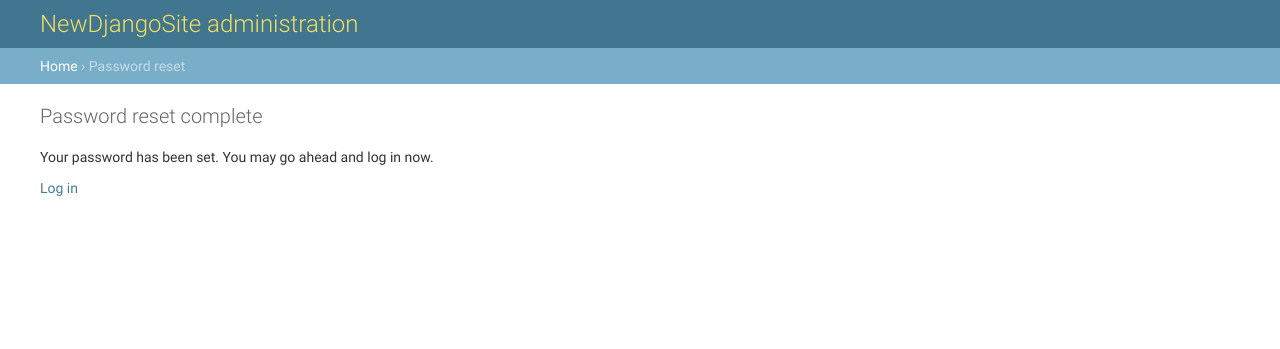
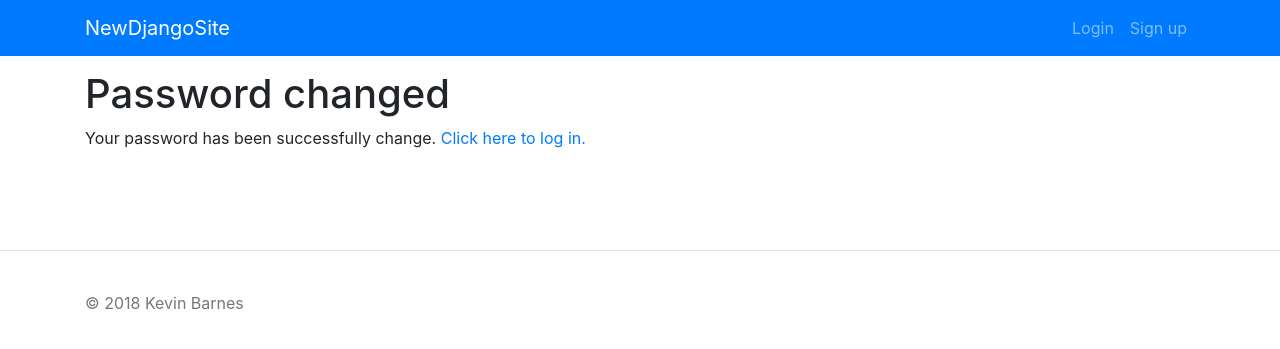
Before and after one commit to kbarnes3/BaseDjangoSite, a Django app: a page that, after the commit, uses web/templates/registration/password_reset_complete.html in a window 1280 px wide. Shown: the top 349 px of the page. Run offline with Django 3.2, Linux system fonts and the light colour scheme; some libraries are stand-ins or nearby versions.

Commit message:
Password reset flow is all pretty now

```diff
--- a/web/users/templates/users/password_reset_complete.html
+++ b/web/templates/registration/password_reset_complete.html
@@ -3,6 +3,6 @@
 {%  block content %}
     <div>
         <h1>Password changed</h1>
-        <p>Your password has been successfully change. <a href="/users/login/">Click here to log in.</a></p>
+        <p>Your password has been successfully change. <a href="{% url 'login' %}">Click here to log in.</a></p>
     </div>
 {% endblock %}
```
Also changed, not shown: web/templates/registration/password_reset_confirm.html (renamed from web/users/templates/users/password_reset_confirm.html).
